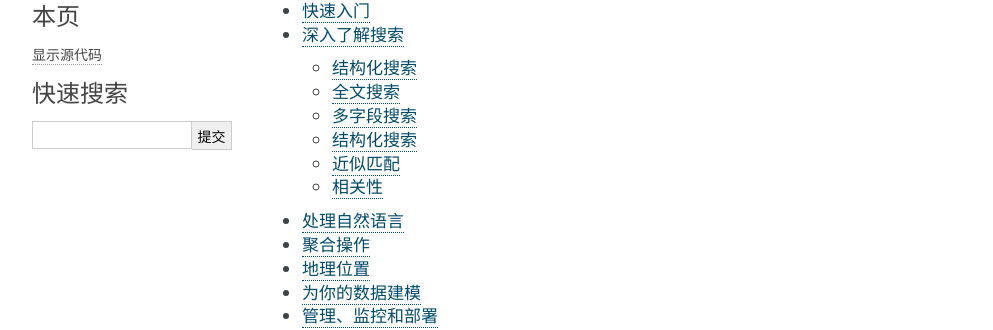
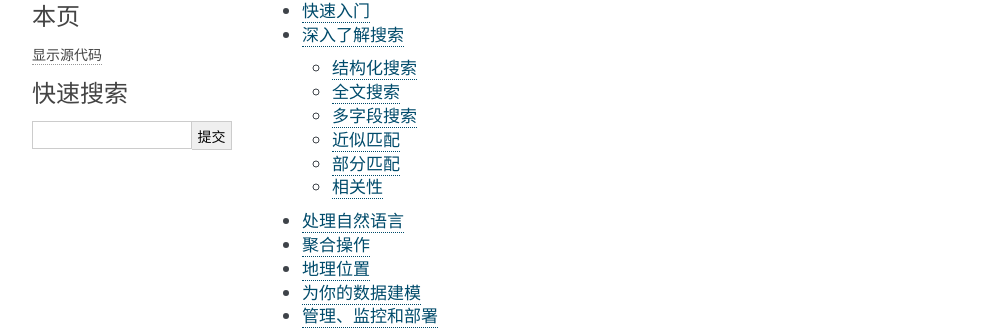
Before and after one commit to azachstuff/es-guide-2x, a Sphinx documentation site: the page built from docs/index.rst, in a window 1280 px wide. Shown: the part 148-478 px from the top of the page, without its empty margins (148-1141 px from the left). Built offline with Sphinx 7.4.7, drawn with Linux system fonts in a browser that asks for light colours.

Commit message:
Fix title for search documents

```diff
--- a/docs/contents/search_in_depth/partial_matching.rst
+++ b/docs/contents/search_in_depth/partial_matching.rst
@@ -1,2 +1,2 @@
-近似匹配
+部分匹配
 ===========================================================================
--- a/docs/contents/search_in_depth/proximity_matching.rst
+++ b/docs/contents/search_in_depth/proximity_matching.rst
@@ -1,2 +1,2 @@
-结构化搜索
+近似匹配
 ===========================================================================
```
